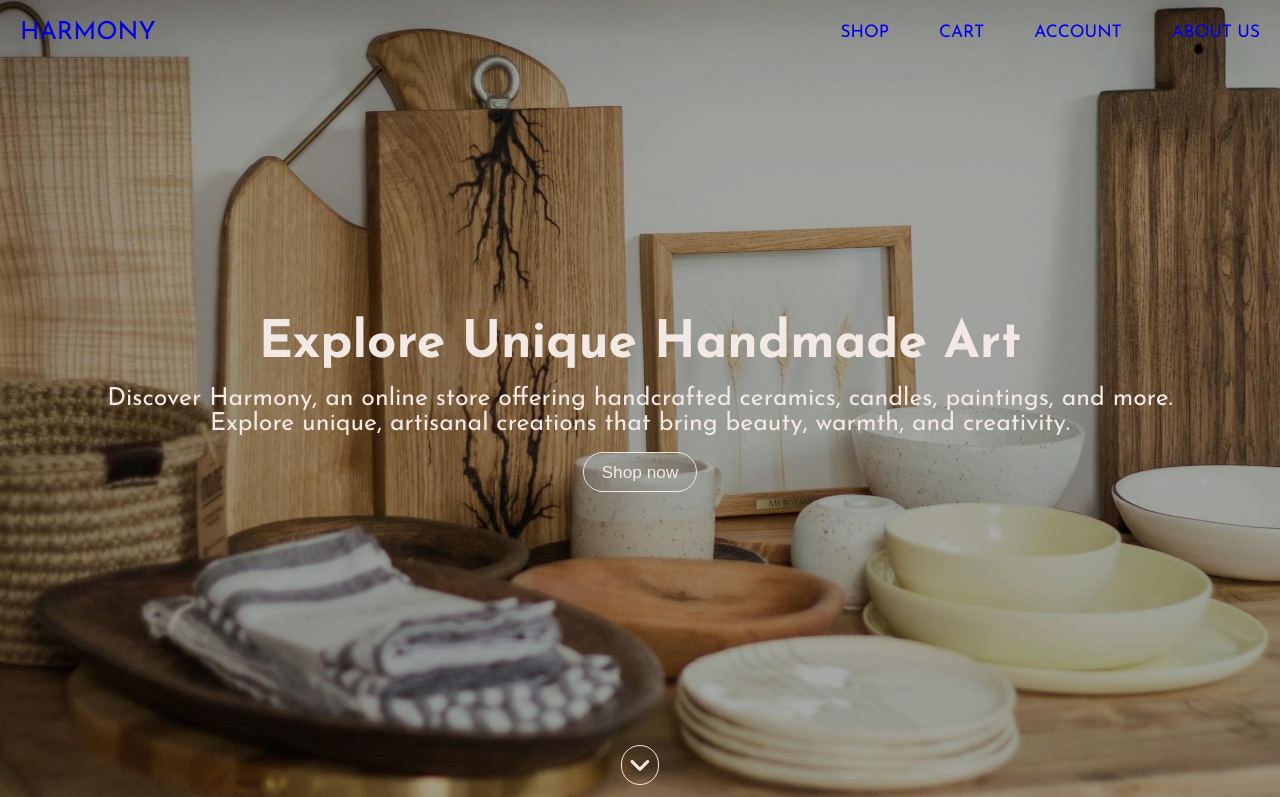
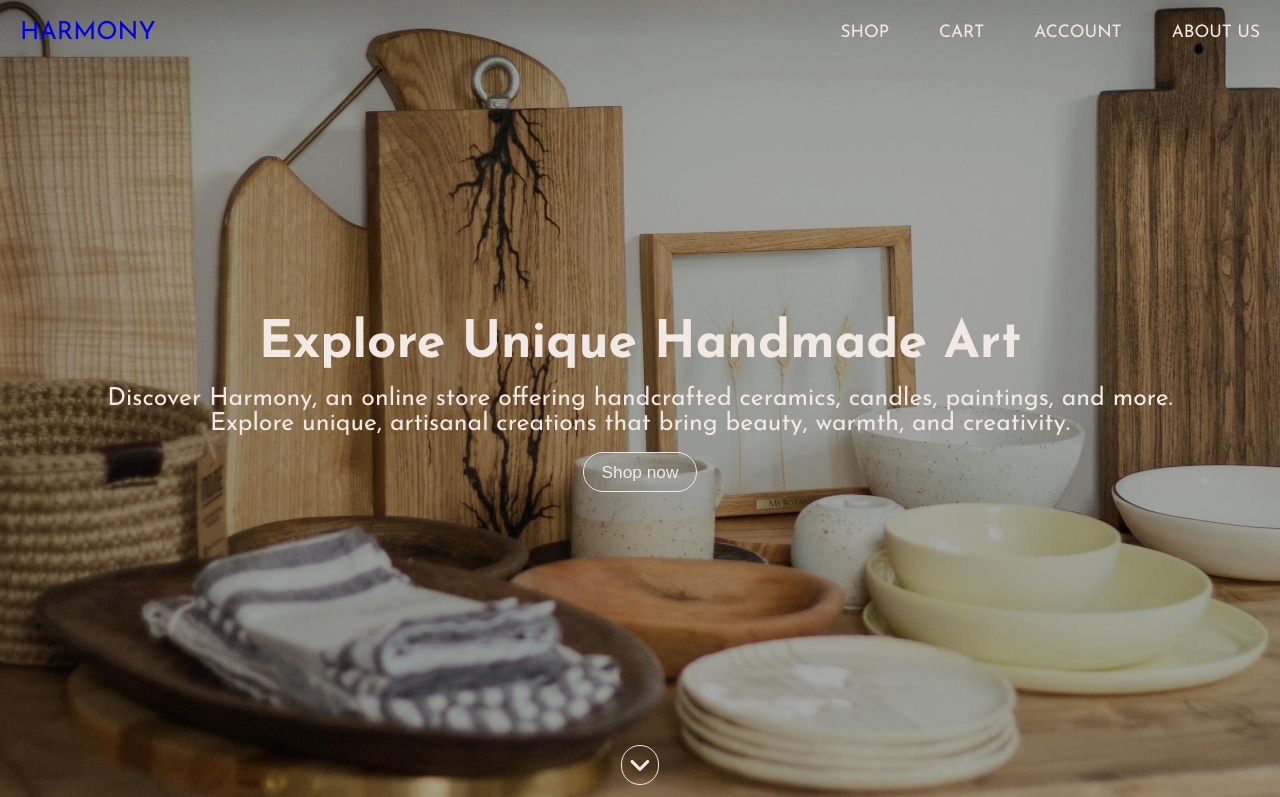
Before and after one commit to przemekjoniec/Harmony-Webpage-shop, a website: page index.html in a window 1280 px wide. Shown: the top 797 px of the page. Drawn offline with Linux system fonts and the light colour scheme.

Commit message:
changed link color

```diff
--- a/src/sass/style.scss
+++ b/src/sass/style.scss
@@ -101,6 +101,7 @@ ul {
 				margin-left: 5rem;
 
 				.nav-link {
+					color: var(--color-text-default);
 					font-size: var(--font-size-large);
 				}
 
```
Also changed, not shown: dist/css/style.min.css, 1 other file.
